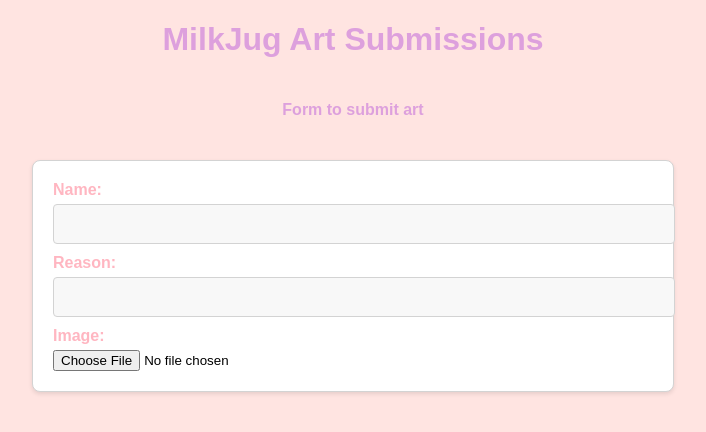
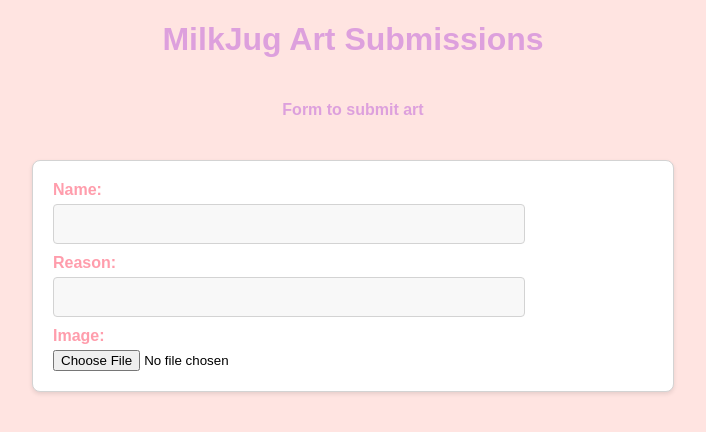
Before and after one commit to DanielEverett1/MJSite, a plain HTML site: page art/submissions.html in a window 1280 px wide. Shown: the whole page, without its empty margins (287-993 px from the left). Drawn offline with Linux system fonts and the light colour scheme.

Commit message:
Updated Art Form Textbox width

```diff
--- a/art/submissions.css
+++ b/art/submissions.css
@@ -33,7 +33,7 @@ input[type="text"],
 input[type="email"],
 input[type="password"],
 textarea {
-    width: 100%;
+    width: 75%;
     padding: 10px;
     margin-bottom: 10px;
     border: 1px solid #d3d3d3;
@@ -57,7 +57,7 @@ input[type="submit"]:hover {
 }
 
 label {
-    color: #ffb6c1;
+    color: #ff9dac;
     font-weight: bold;
     margin-bottom: 5px;
     display: block;
```
